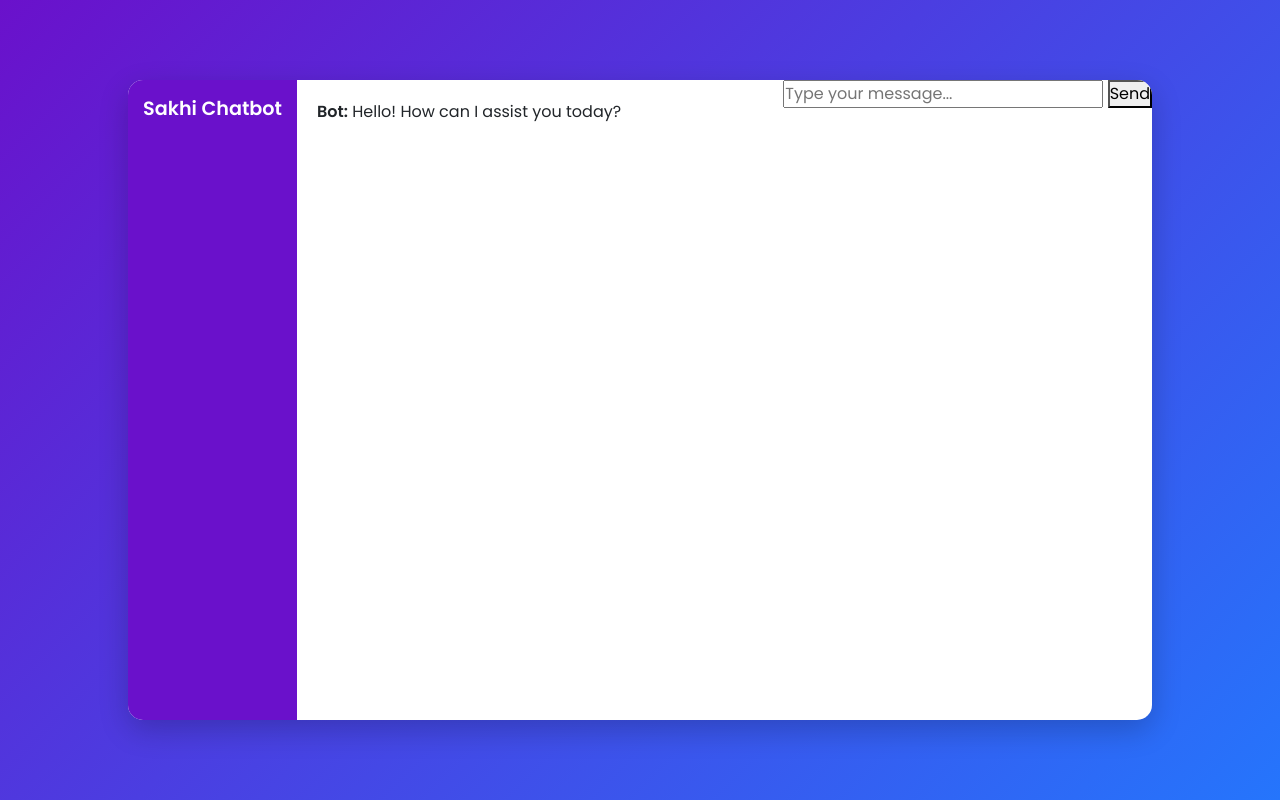
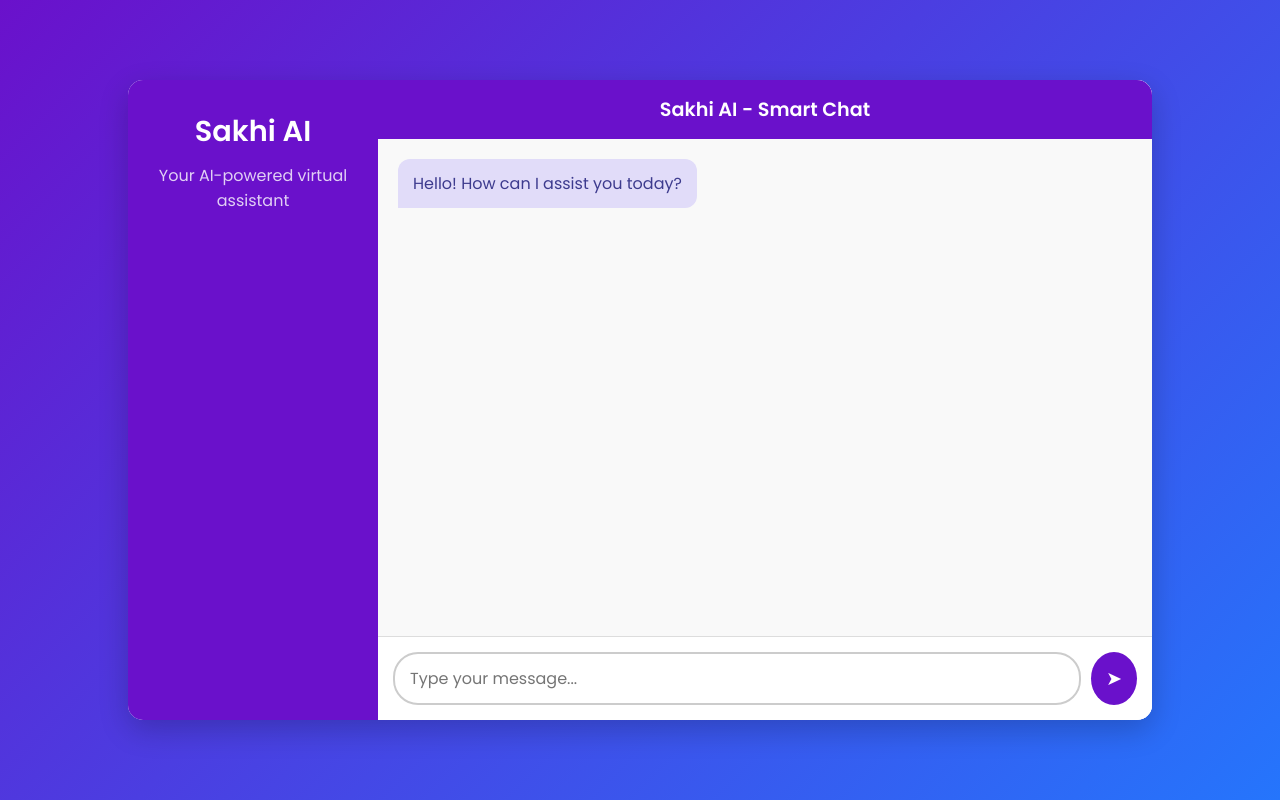
Before and after one commit to nehachaudhari20/She_Solves_EmpowHER, a Python web app: template templates/chatbot.html in a window 1280 px wide. Run offline with Jinja, Linux system fonts and the light colour scheme; the template is opened without the code that fills it, so the values that code supplies are empty.

Commit message:
Update chatbot.html

```diff
--- a/templates/chatbot.html
+++ b/templates/chatbot.html
@@ -3,23 +3,29 @@
 <head>
     <meta charset="UTF-8">
     <meta name="viewport" content="width=device-width, initial-scale=1.0">
-    <title>Chatbot - Sakhi</title>
-    <link href="https://cdn.jsdelivr.net/npm/bootstrap@5.3.0/dist/css/bootstrap.min.css" rel="stylesheet">
+    <title>💬 Sakhi AI - Your Smart Chatbot</title>
     <link rel="stylesheet" href="chatbot.css">
-
 </head>
 <body>
     <div class="chat-container">
-        <div class="chat-header">Sakhi Chatbot</div>
-        <div class="chat-body" id="chatBody">
-            <p><strong>Bot:</strong> Hello! How can I assist you today?</p>
+        <div class="chat-sidebar">
+            <h1>Sakhi AI</h1>
+            <p>Your AI-powered virtual assistant</p>
         </div>
-        <div class="chat-footer">
-            <input type="text" id="userInput" placeholder="Type your message...">
-            <button onclick="sendMessage()">Send</button>
+
+        <div class="chat-window">
+            <div class="chat-header">Sakhi AI - Smart Chat</div>
+            <div class="chat-body" id="chat-body">
+                <div class="bot-message">Hello! How can I assist you today? </div>
+            </div>
+
+            <div class="chat-input-box">
+                <input type="text" id="chat-input" placeholder="Type your message...">
+                <button id="send-btn">➤</button>
+            </div>
         </div>
     </div>
 
     <script src="chatbot.js"></script>
-    </body>
+</body>
 </html>
```
